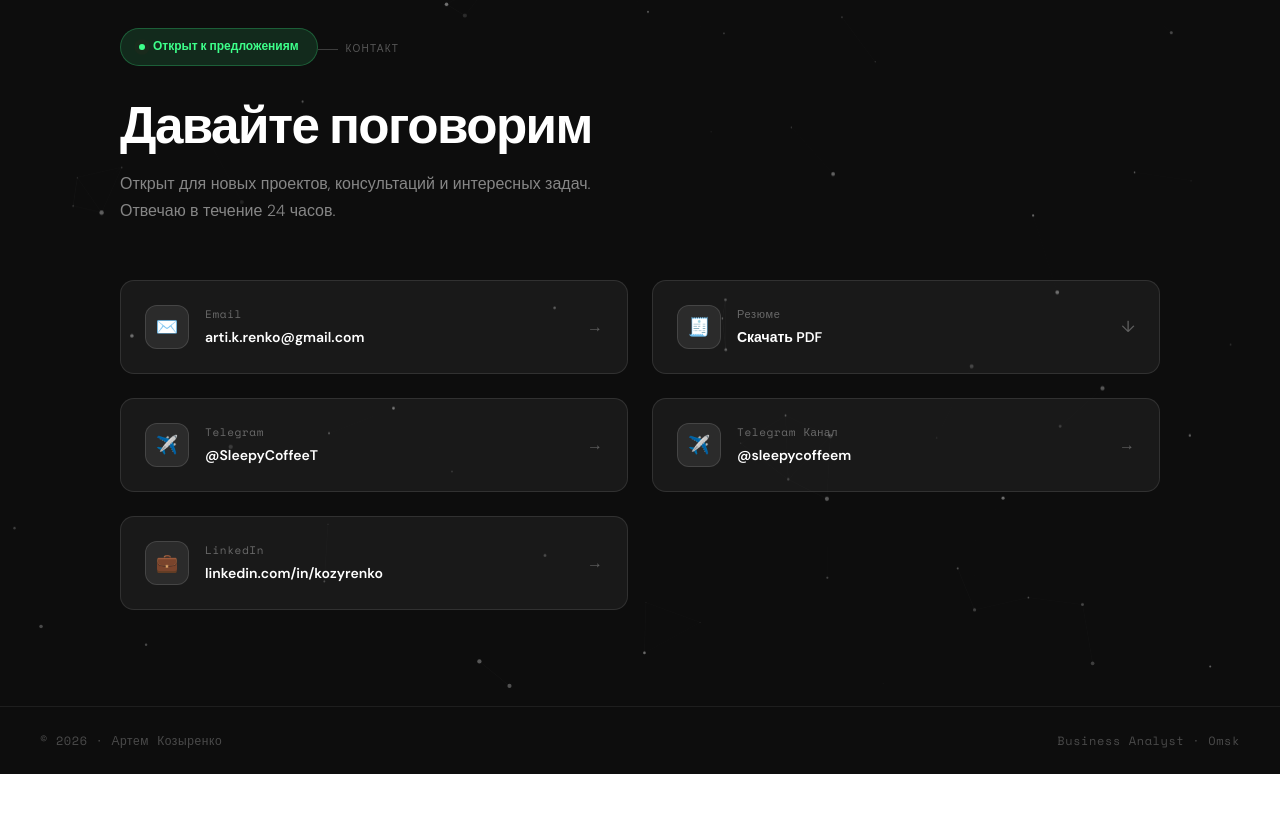
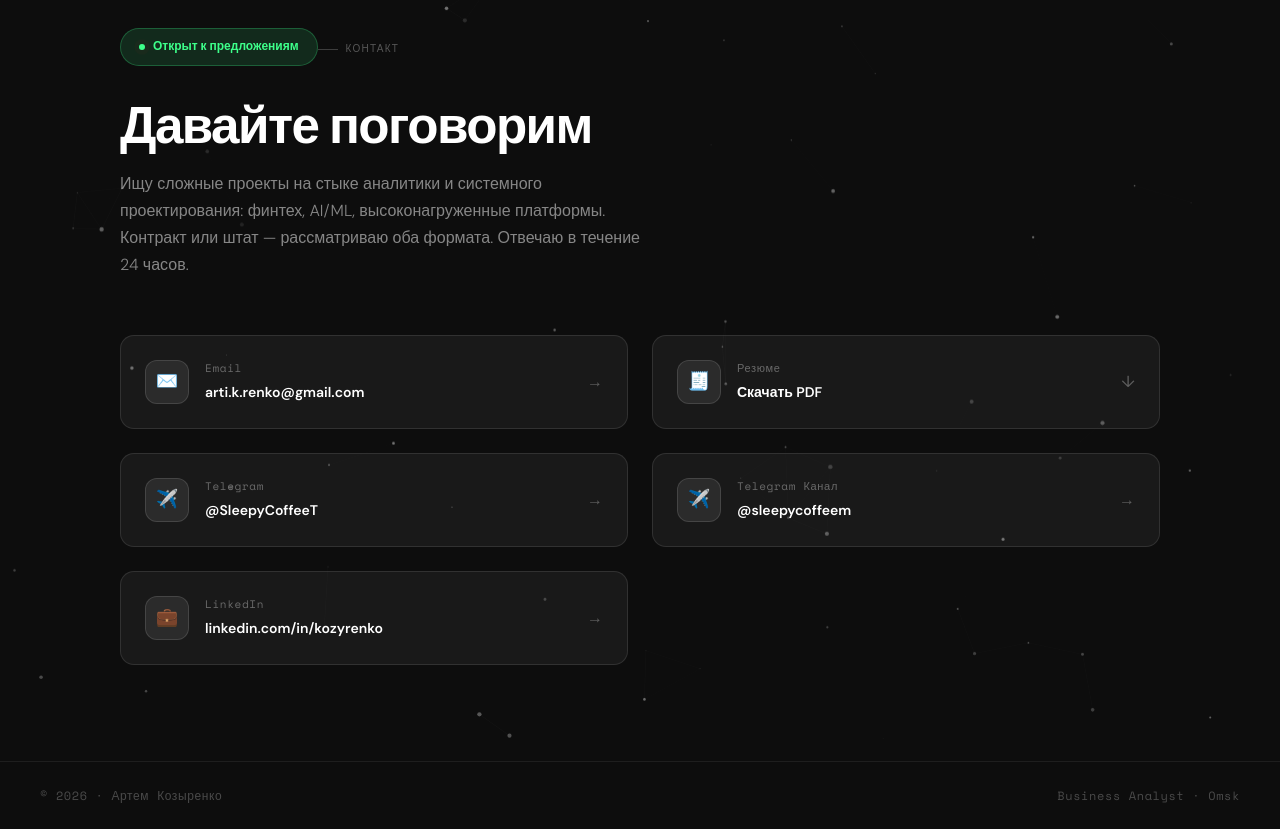
Before and after one commit to Arti-Ko/teta, a Next.js app: page / in a window 1280 px wide. Shown: the part 4674-5503 px from the top of the page. Before the commit the page ends 5448 px from the top, so only its background shows below. Built offline with nearby package versions, Linux system fonts and the light colour scheme; no server answers.

Commit message:
Update page.tsx

```diff
--- a/src/app/page.tsx
+++ b/src/app/page.tsx
@@ -301,7 +301,7 @@ export default function Home() {
             <div className="avail-pill"><div className="ap-dot" />Открыт к предложениям</div>
             <div className="section-label">Контакт</div>
             <h2 className="section-title">Давайте&nbsp;поговорим</h2>
-            <p className="section-desc">Открыт для новых проектов, консультаций и интересных задач. Отвечаю в течение 24 часов.</p>
+            <p className="section-desc">Ищу сложные проекты на стыке аналитики и системного проектирования: финтех, AI/ML, высоконагруженные платформы. Контракт или штат — рассматриваю оба формата. Отвечаю в течение 24 часов.</p>
           </div>
           <div className="contact-grid">
             <a className="contact-card reveal d1" id="copyEmail" href="mailto:arti.k.renko@gmail.com">
```
